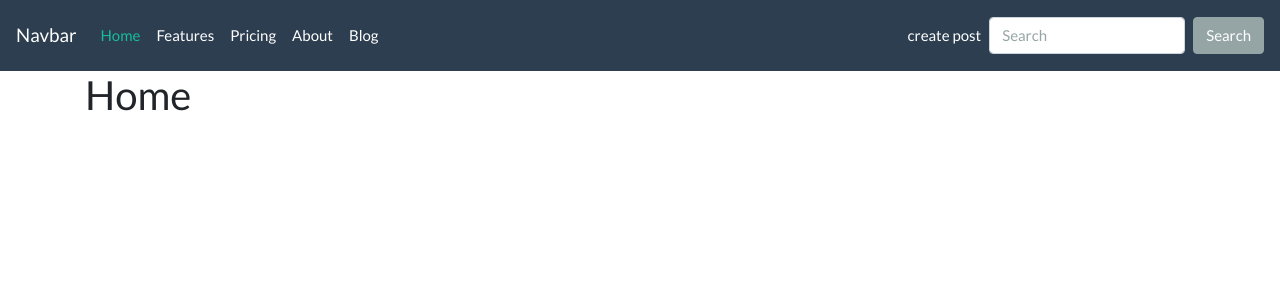
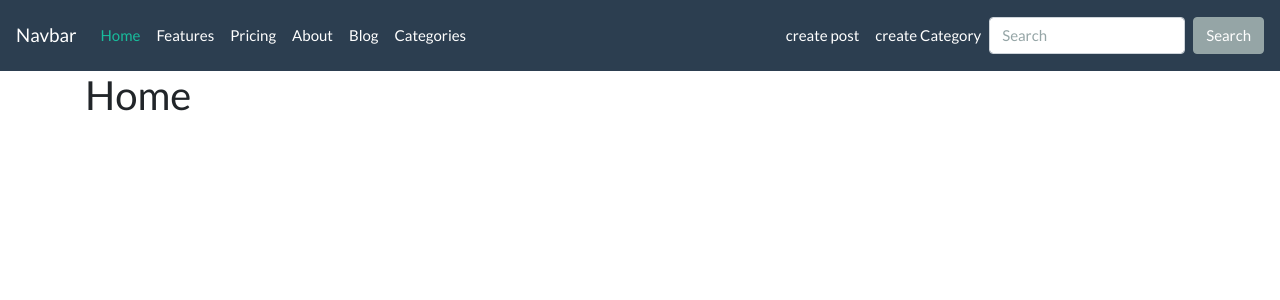
Before and after one commit to vbpawar/CodeIgniter, a CodeIgniter app: page /Code/ in a window 1280 px wide. Shown: the top 300 px of the page. Run offline with CodeIgniter, Linux system fonts and the light colour scheme; some libraries are stand-ins or nearby versions.

Commit message:
added categories

```diff
--- a/application/config/autoload.php
+++ b/application/config/autoload.php
@@ -132,4 +132,4 @@ $autoload['language'] = array();
 |
 |	$autoload['model'] = array('first_model' => 'first');
 */
-$autoload['model'] = array('post_model');
+$autoload['model'] = array('post_model','category_model');
--- a/application/config/routes.php
+++ b/application/config/routes.php
@@ -4,7 +4,13 @@ defined('BASEPATH') OR exit('No direct script access allowed');
 $route['posts/create'] = 'posts/create';
 $route['posts/update'] = 'posts/update';
 $route['default_controller'] = 'pages/view';
+
 $route['posts'] = 'posts/index';
+
+$route['categories'] = 'categories/index';
+$route['categories/create'] = 'categories/create';
+$route['categories/posts/(:any)'] = 'categories/posts/$1';
+
 $route['(:any)'] = 'pages/view/$1';
 $route['posts/(:any)'] = 'posts/view/$1';
 $route['404_override'] = '';
--- /dev/null
+++ b/application/models/Category_model.php
@@ -0,0 +1,24 @@
+<?php
+class Category_model extends CI_Model{
+    public function __construct(){
+        $this->load->database();
+    }
+
+    public function get_categories(){
+        $this->db->order_by('name');
+        $query = $this->db->get('categories');
+        return $query->result_array();
+    }
+
+    public function create_category(){
+        $data = array(
+            'name' => $this->input->post('name')
+        );
+        return $this->db->insert('categories',$data);
+    }
+
+    public function get_category($id){
+        $query = $this->db->get_where('categories',array('id'=>$id));
+        return $query->row();
+    }
+}
--- a/application/models/Post_model.php
+++ b/application/models/Post_model.php
@@ -51,4 +51,11 @@ class Post_model extends CI_Model{
         $query = $this->db->get('categories');
         return $query->result_array();
     }
+
+    public function get_posts_by_category($category_id){
+        $this->db->order_by('posts.id','DESC');
+        $this->db->join('categories','categories.id = posts.category_id');
+        $query = $this->db->get_where('posts',array('category_id'=>$category_id));
+        return $query->result_array();
+    }
 }
--- a/application/views/templates/header.php
+++ b/application/views/templates/header.php
@@ -30,10 +30,16 @@
       <li class="nav-item">
         <a class="nav-link" href="<?php echo base_url();?>posts">Blog</a>
       </li>
+      <li class="nav-item">
+        <a class="nav-link" href="<?php echo base_url();?>categories">Categories</a>
+      </li>
     </ul>
     <ul class="nav navbar-nav navbar-right">
     <li class="nav-item">
         <a class="nav-link" href="<?php echo base_url();?>posts/create">create post</a>
+      </li>
+      <li class="nav-item">
+        <a class="nav-link" href="<?php echo base_url();?>categories/create">create Category</a>
       </li>
     </ul>
     <form class="form-inline my-2 my-lg-0">
```
Also changed, not shown: application/controllers/Categories.php (added, +33 -0 lines), application/views/categories/create.php (added, +9 -0 lines), application/views/categories/index.php (added, +8 -0 lines).
